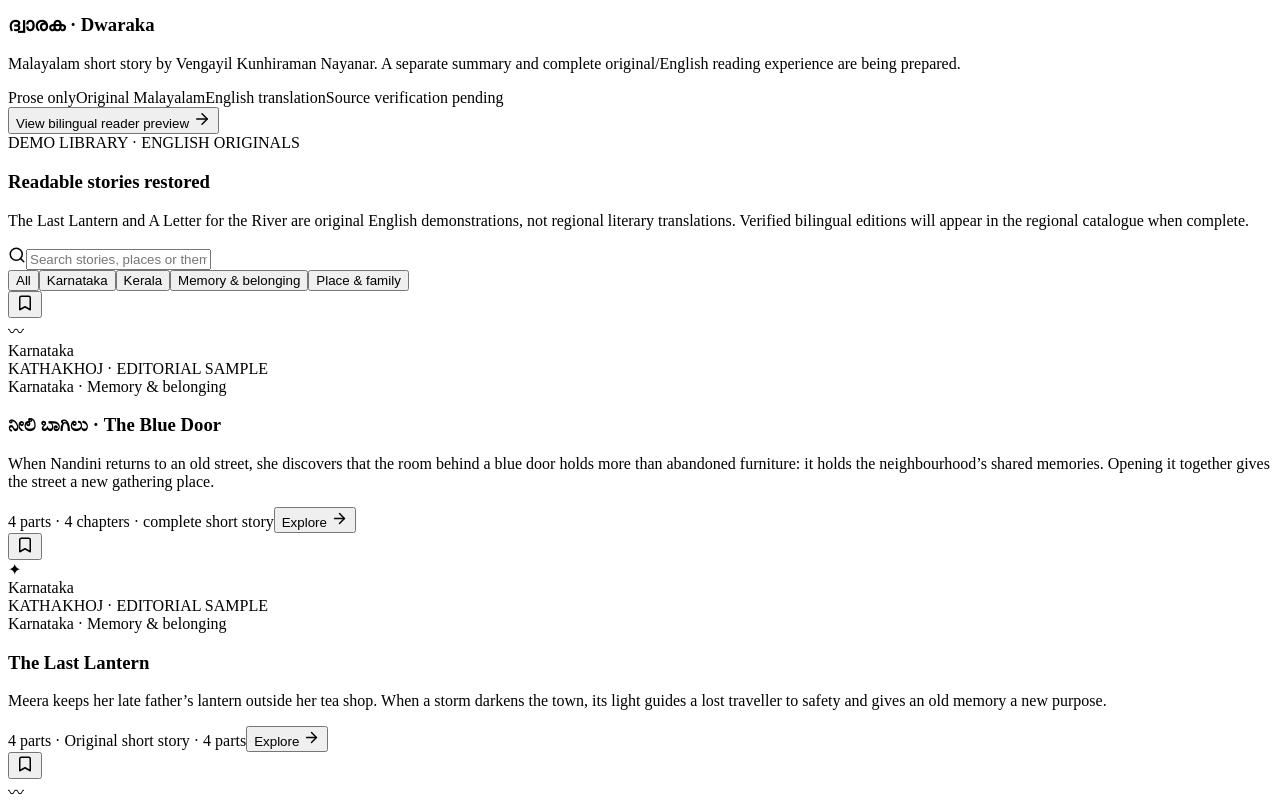
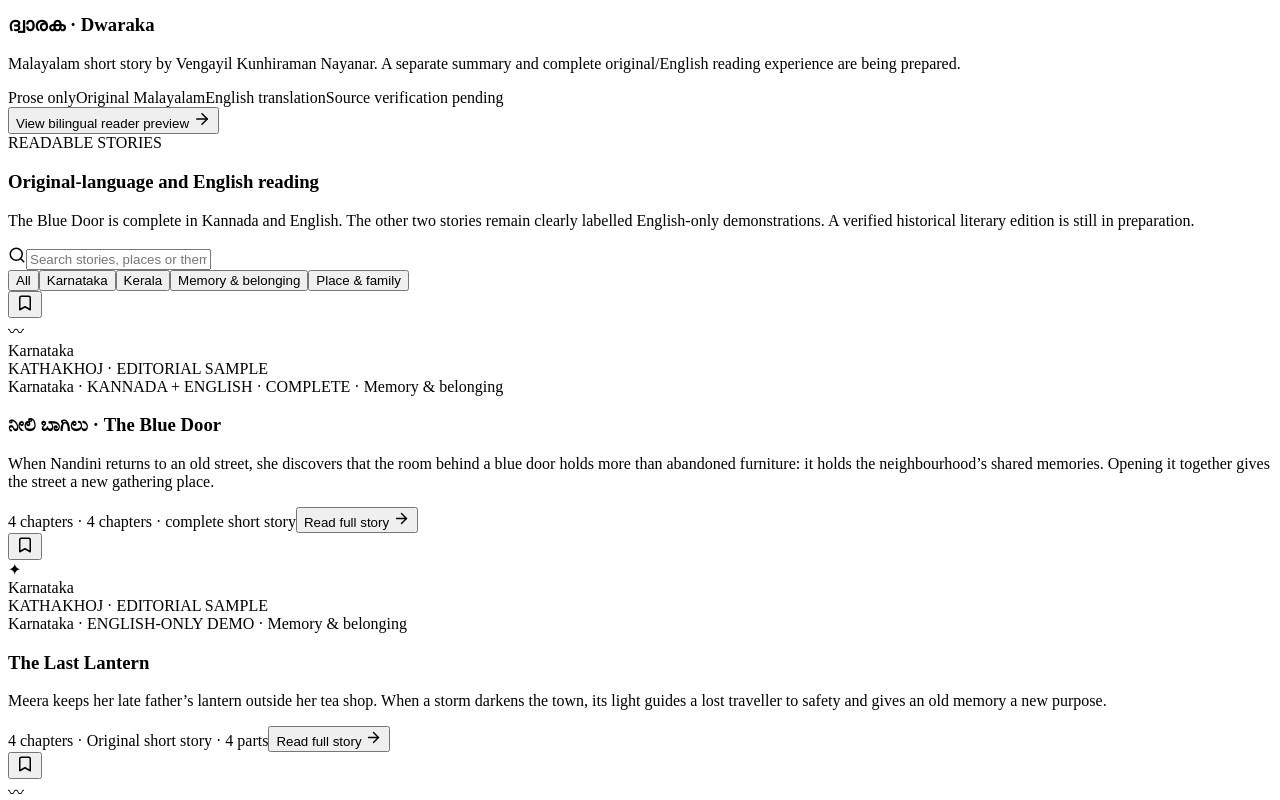
Before and after one commit to scaleblueprint/kathakhoj, a React (Vite) app: page / in a window 1280 px wide. Shown: the part 560-1360 px from the top of the page. Built offline with nearby package versions, Linux system fonts and the light colour scheme; the HTML template or start-up script is replaced by a standard one.

Commit message:
Surface complete Kannada-English story and distinguish English-only demos

```diff
--- a/src/App.jsx
+++ b/src/App.jsx
@@ -142,7 +142,7 @@ function App() {
               <div className="prototype-note"><Sparkles size={17}/><span><strong>{story.originalLanguage === 'English' ? 'Demo library:' : 'Source and translation:'}</strong> {story.note}</span></div>
               <section className="summary-panel"><div className="eyebrow">STORY SUMMARY · NOT A CHAPTER</div><h2>The story at a glance</h2><div className="language-switch" role="group" aria-label="Summary and story language"><button className={readingLanguage === 'original' ? 'active' : ''} onClick={() => setReadingLanguage('original')}>{story.originalLanguage} · Original</button><button className={readingLanguage === 'english' ? 'active' : ''} onClick={() => setReadingLanguage('english')}>English translation</button></div>}<p lang={readingLanguage === 'original' ? story.originalLocale : 'en'}>{typeof story.summary === 'string' ? story.summary : story.summary[readingLanguage]}</p></section>
               <div id="reading-part" className="part-reader">
-                <div className="eyebrow">{complete ? 'STORY COMPLETE' : `PART ${partIndex + 1} OF ${story.parts.length}`}</div>
+                <div className="eyebrow">{complete ? 'STORY COMPLETE' : `CHAPTER ${partIndex + 1} OF ${story.parts.length}`}</div>
                 {story.parts[0].english.length > 0 && <div className="language-switch" role="group" aria-label="Reading language"><button className={readingLanguage === 'original' ? 'active' : ''} onClick={() => { window.speechSynthesis?.cancel(); setPlaying(false); setReadingLanguage('original') }}>{story.originalLanguage} · Original</button><button className={readingLanguage === 'english' ? 'active' : ''} onClick={() => { window.speechSynthesis?.cancel(); setPlaying(false); setReadingLanguage('english') }}>English translation</button></div>}
                 <div className="progress-track" role="progressbar" aria-valuenow={partIndex} aria-valuemin="0" aria-valuemax={story.parts.length} aria-label="Story progress"><span style={{ width: `${partIndex / story.parts.length * 100}%` }} /></div>
                 {complete ? <section className="essence"><h2>The literary companion</h2><p>{story.essence}</p><p className="muted">You have reached the end of the reading trail. For this selection, the complete original remains available through the linked source edition.</p></section> : <>
@@ -151,7 +151,7 @@ function App() {
                 </>}
                 <div className="part-navigation">
                   <button className="secondary" disabled={partIndex === 0} onClick={() => setPart(story.id, partIndex - 1)}><ArrowLeft size={17}/> Previous</button>
-                  <span>{complete ? 'Finished' : `Part ${partIndex + 1} / ${story.parts.length}`}</span>
+                  <span>{complete ? 'Finished' : `Chapter ${partIndex + 1} / ${story.parts.length}`}</span>
                   <button className="primary" onClick={() => setPart(story.id, complete ? 0 : partIndex + 1)}>{complete ? 'Read again' : partIndex === story.parts.length - 1 ? 'Finish story' : 'Next part'} <ArrowRight size={17}/></button>
                 </div>
               </div>
@@ -237,7 +237,7 @@ function App() {
           </div>
 
           <div className="candidate-card"><div><div className="eyebrow">FIRST REGIONAL SELECTION · IN PREPARATION</div><h3>ദ്വാരക <span>· Dwaraka</span></h3><p>Malayalam short story by Vengayil Kunhiraman Nayanar. A separate summary and complete original/English reading experience are being prepared.</p><div className="candidate-tags"><span>Prose only</span><span>Original Malayalam</span><span>English translation</span><span>Source verification pending</span></div></div><button className="primary" onClick={() => { setReadingLanguage('original'); setShowPreview(true) }}>View bilingual reader preview <ArrowRight size={18}/></button></div>
-          <div className="demo-heading"><div className="eyebrow">DEMO LIBRARY · ENGLISH ORIGINALS</div><h3>Readable stories restored</h3><p>The Last Lantern and A Letter for the River are original English demonstrations, not regional literary translations. Verified bilingual editions will appear in the regional catalogue when complete.</p></div>
+          <div className="demo-heading"><div className="eyebrow">READABLE STORIES</div><h3>Original-language and English reading</h3><p>The Blue Door is complete in Kannada and English. The other two stories remain clearly labelled English-only demonstrations. A verified historical literary edition is still in preparation.</p></div>
           <div className="controls">
             <div className="search"><Search size={18}/><input value={query} onChange={e => setQuery(e.target.value)} placeholder="Search stories, places or themes…" /></div>
             <div className="chips">
@@ -253,12 +253,12 @@ function App() {
                 </button>
                 <Visual story={story} />
                 <div className="story-card__body">
-                  <div className="eyebrow">{story.region} · {story.theme}</div>
+                  <div className="eyebrow">{story.region} · {story.originalLanguage === 'English' ? 'ENGLISH-ONLY DEMO' : 'KANNADA + ENGLISH · COMPLETE'} · {story.theme}</div>
                   <h3>{story.title}</h3>
                   <p>{typeof story.summary === 'string' ? story.summary : story.summary.english}</p>
                   <div className="story-card__footer">
-                    <span>{progress[story.id] > 0 ? `Continue · ${Math.min(progress[story.id] + 1, story.parts.length)} / ${story.parts.length}` : `${story.parts.length} parts · ${story.duration}`}</span>
-                    <button onClick={() => setSelected(story.id)}>Explore <ArrowRight size={17}/></button>
+                    <span>{progress[story.id] > 0 ? `Continue · ${Math.min(progress[story.id] + 1, story.parts.length)} / ${story.parts.length}` : `${story.parts.length} chapters · ${story.duration}`}</span>
+                    <button onClick={() => { setReadingLanguage('original'); setSelected(story.id) }}>Read full story <ArrowRight size={17}/></button>
                   </div>
                 </div>
               </article>
```
